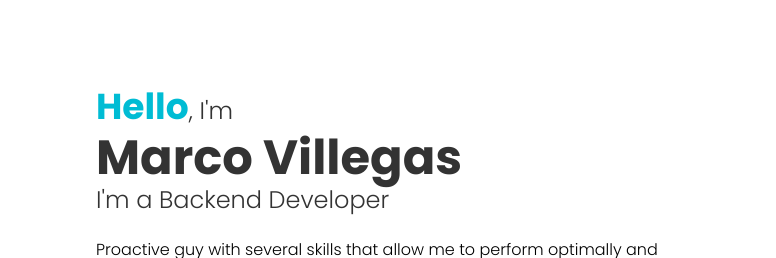
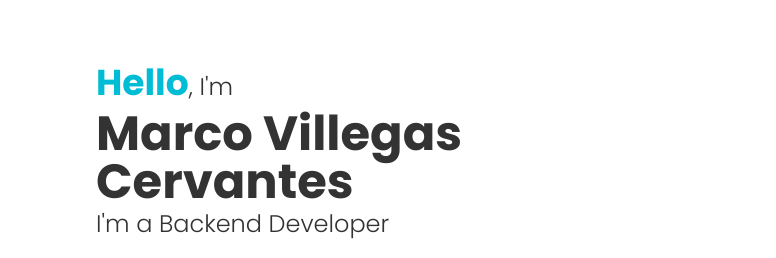
Before and after one commit to villegascmarco/villegascmarco.github.io, a plain HTML site: page index.html in a window 1280 px wide. Shown: the part 122-380 px from the top of the page, 504-1280 px from the left. Drawn offline with nearby package versions, Linux system fonts and the light colour scheme.

Commit message:
Update index.html
Lastname updated

```diff
--- a/index.html
+++ b/index.html
@@ -23,7 +23,7 @@
          <h5 class="logoText">My_portfolio</h5>
          <div>
             <h4> <span>Hello</span>, I'm </h4>
-            <h2>Marco Villegas</h2>
+            <h2>Marco Villegas Cervantes</h2>
             <h4>I'm a Backend Developer</h4>
             <p>Proactive guy with several skills that allow me to perform optimally and effectively in work
                teams.<br>Besides, I
```
